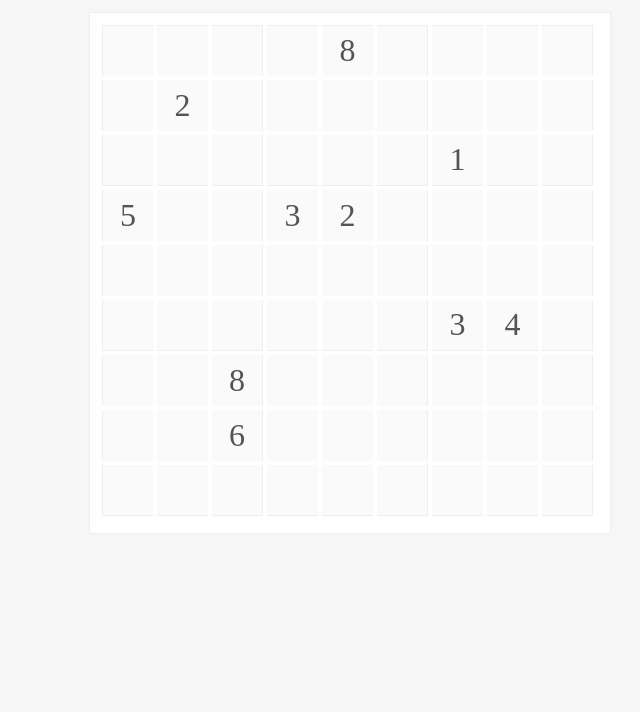
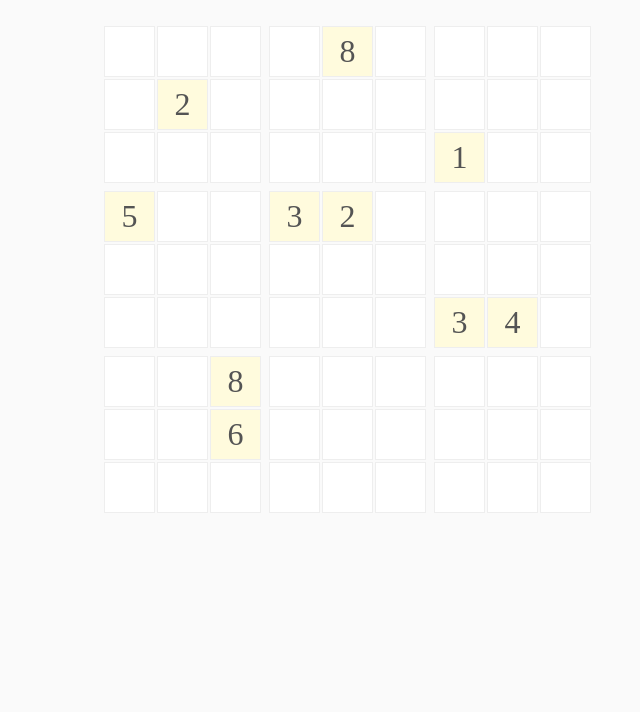
Before and after one commit to jonathansamines/playsudoku, a website: page index.html in a window 1280 px wide. Shown: the part 88-800 px from the top of the page, without its empty margins (290-930 px from the left). Drawn offline with nearby package versions, Linux system fonts and the light colour scheme.

Commit message:
Agregados estilos para estados del sudoku.

```diff
--- a/assets/css/playsudoku.css
+++ b/assets/css/playsudoku.css
@@ -5,8 +5,8 @@
  */
 
 html, body{
-	background-color : #f6f6f6;
-	color : #444;
+	background-color : #FAFAFA;
+	color : #555;
 }
 
 header{}
@@ -15,7 +15,7 @@ header{}
 		font-size : 2.5rem;
 	}
 	header h1 a{
-		color : #555;
+		color : #1863A0;
 		text-decoration: none;
 	}
 
@@ -23,9 +23,8 @@ main#gameholder{
 	margin : 0 auto;
 }
 
+/* Estilos para gameboard de sudoku */
 .gameboard{
-	background-color : #fff;
-	border : 1px solid #eee;
 	height : 500px;
 	margin : 0 auto;
 	padding : 10px;
@@ -34,24 +33,38 @@ main#gameholder{
 	.gameboard .row{ margin : 0;}
 
 	.gameboard .row .column{
-		background-color : #fafafa;
+		background-color : #fff;
+		border-color : #eee;
+		border-style : solid;
+		border-width: 1px;
+
 		box-sizing : border-box;
 		display : inline-block;
+
 		height : 51px;
-		margin : 2px 2px;
+		margin : 1px;
+
 		text-align : center;
 		vertical-align : middle;
 		width : 51px;
 	}
-	.gameboard .row:nth-child(1) .column{ border-top : 1px solid #eee; }
-	.gameboard .row:last-child .column,
-	.gameboard .row:nth-child(3) .column,
-	.gameboard .row:nth-child(6) .column{ border-bottom : 1px solid #eee; }
 
-	.gameboard .row .column:nth-child(1){ border-left : 1px solid #eee;}
-	.gameboard .row .column:nth-child(3),
-	.gameboard .row .column:nth-child(6),
-	.gameboard .row .column:last-child { border-right : 1px solid #eee; }
+		/* Estilos para grupos de columnas */
+		.gameboard .row:nth-child(1) .column,
+		.gameboard .row:nth-child(4) .column,
+		.gameboard .row:nth-child(7) .column{ margin-top : 4px; }
+
+		.gameboard .row:nth-child(3) .column,
+		.gameboard .row:nth-child(6) .column,
+		.gameboard .row:nth-child(9) .column{ margin-bottom : 4px; }
+
+		.gameboard .row .column:nth-child(1),
+		.gameboard .row .column:nth-child(4),
+		.gameboard .row .column:nth-child(7){ margin-left : 4px; }
+
+		.gameboard .row .column:nth-child(3),
+		.gameboard .row .column:nth-child(6),
+		.gameboard .row .column:nth-child(9){ margin-right : 4px; }
 
 	.gameboard .row .column input{
 		margin : 0;
@@ -66,6 +79,12 @@ main#gameholder{
 		outline : none;
 		text-align: center;
 	}
+	.gameboard .row .column input[disabled]{
+		background-color : #FFFBDD;
+	}
 	.gameboard .row .column input.invalid{
-		color : #BF2716;
+		background-color : #FCDBC9;
 	}
+	.gameboard .row .column input.valid{
+		background-color : #D0E5B7;
+	}
```
